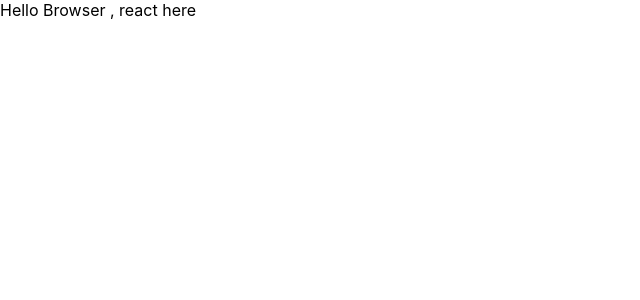
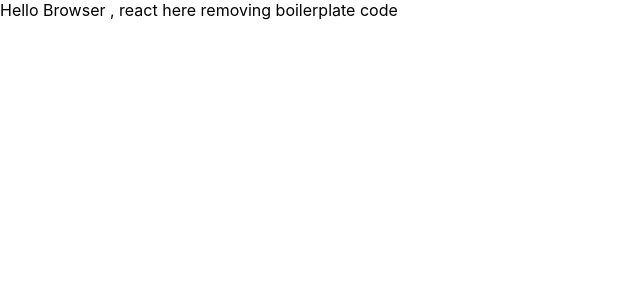
Before and after one commit to mohak0011/Expense_Tracker, a React (Create React App) app: page / in a window 1280 px wide. Shown: the top 300 px of the page, without its empty margins (0-640 px from the left). Built offline with nearby package versions, Linux system fonts and the light colour scheme.

Commit message:
Intial commit

```diff
--- a/package.json
+++ b/package.json
@@ -1,6 +1,6 @@
 {
-  "homepage":"http://mohak0011.github.io/Expense_Tracker",
   "name": "expense_tracker",
+  "homepage": "http://mohak0011.github.io/Expense_Tracker",
   "version": "0.1.0",
   "private": true,
   "dependencies": {
--- a/src/App.js
+++ b/src/App.js
@@ -3,7 +3,7 @@ import './App.css';
 function App() {
   return (
     <div>
-     Hello Browser , react here
+     Hello Browser , react here removing boilerplate code
     </div>
   );
 }
```
